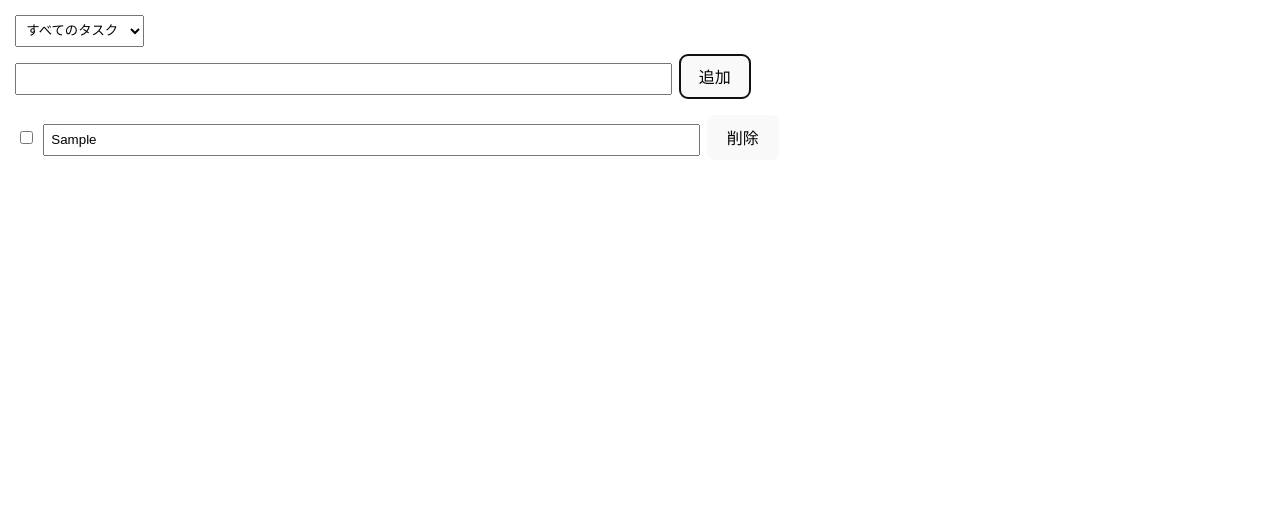
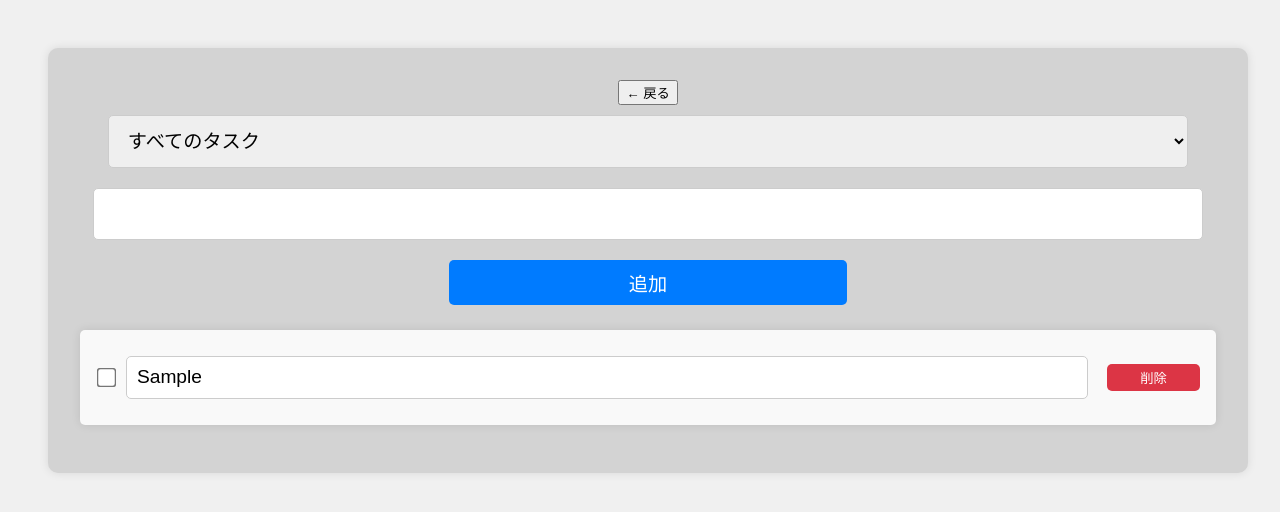
Before and after one commit to calmdown1987/todo_list_B, a React (Vite) app: page /todos in a window 1280 px wide. Both pictures are taken after typing "Sample" into the empty fields and a click on the button "追加". Shown: the top 512 px of the page. Built offline with nearby package versions, Linux system fonts and the light colour scheme.

Commit message:
Finish feature/local_db_insert(ReactでTodoアプリを作ろう_6完了)

```diff
--- a/package.json
+++ b/package.json
@@ -9,8 +9,10 @@
     "preview": "vite preview"
   },
   "dependencies": {
+    "localforage": "^1.10.0",
     "react": "^18.2.0",
-    "react-dom": "^18.2.0"
+    "react-dom": "^18.2.0",
+    "react-router-dom": "^7.5.1"
   },
   "devDependencies": {
     "@types/react": "^18.0.26",
--- a/src/App.tsx
+++ b/src/App.tsx
@@ -1,11 +1,16 @@
+import { BrowserRouter, Routes, Route } from 'react-router-dom';
+import Top from './components/Top';
 import Todos from './components/todo';
 
 function App() {
   return (
-    <>
-     <Todos />
-    </>
+    <BrowserRouter>
+      <Routes>
+        <Route path="/" element={<Top />} />
+        <Route path="/todos" element={<Todos />} />
+      </Routes>
+    </BrowserRouter>
   );
 }
 
-export default App
+export default App;
--- /dev/null
+++ b/src/components/Top.tsx
@@ -0,0 +1,20 @@
+import { useNavigate } from 'react-router-dom';
+
+const Top = () => {
+  const navigate = useNavigate();
+
+  const goToTodos = () => {
+    navigate('/todos');
+  };
+
+  return (
+    <div>
+      <h1>トップページ</h1>
+      <button onClick={goToTodos}>
+        Todoリストへ
+      </button>
+    </div>
+  );
+};
+
+export default Top;
--- a/src/components/todo.tsx
+++ b/src/components/todo.tsx
@@ -1,4 +1,6 @@
-import React, { useState } from 'react';
+import React, { useState, useEffect } from 'react';
+import localforage from 'localforage';
+import { useNavigate } from 'react-router-dom';
 
 type Todo = {
   title: string;
@@ -15,6 +17,17 @@
   const [nextId, setNextId] = useState(1);
   const [filter, setFilter] = useState<Filter>('all');
 
+  const navigate = useNavigate();
+
+  // const updateTodo = <T extends keyof Todo>(todos: Todo[], id: number, key: T, value: Todo[T]): Todo[] => {
+  //   return todos.map((todo) => {
+  //     if (todo.id === id) {
+  //       return { ...todo, [key]: value };
+  //     }
+  //     return todo;
+  //   });
+  // };
+
   const handleSubmit = () => {
     if(!text) return;
 
@@ -25,50 +38,27 @@
       delete_flg: false
     };
 
+    // スプレッド構文について
+    // 新しいタスク（newTodo）を既存のタスクの先頭に追加する
+    // (つまり、常に最新のタスクを最初に表示する)ために、
+    // prevTodos（以前のタスクの配列）の前に newTodo を置いています。
     setTodos((prevTodos) => [newTodo, ...prevTodos]);
     setNextId(nextId + 1);
 
     setText('');
   };
 
-  const handleEdit = (id: number, value: string) => {
-    setTodos((todos) => {
-      const newTodos = todos.map((todo) => {
-        if (todo.id === id) {
-          return { ...todo, title: value };
-        }
-        return todo;
-      });
+  // const handleEdit = (id: number, value: string) => {
+  //   setTodos((todos) => updateTodo(todos, id, 'title', value));
+  // };
 
-      return newTodos;
-    });
-  };
+  // const handleCheck = (id: number, completed_flg: boolean) => {
+  //   setTodos((todos) => updateTodo(todos, id, 'completed_flg', completed_flg));
+  // };
 
-  const handleCheck = (id: number, completed_flg: boolean) => {
-    setTodos((todos) => {
-      const newTodos = todos.map((todo) => {
-        if (todo.id === id) {
-          return { ...todo, completed_flg };
-        }
-        return todo;
-      });
-
-      return newTodos;
-    });
-  };
-
-  const handleRemove = (id: number, delete_flg: boolean) => {
-    setTodos((todos) => {
-      const newTodos = todos.map((todo) => {
-        if (todo.id === id) {
-          return { ...todo, delete_flg };
-        }
-        return todo;
-      });
-
-      return newTodos;
-    });
-  };
+  // const handleRemove = (id: number, delete_flg: boolean) => {
+  //   setTodos((todos) => updateTodo(todos, id, 'delete_flg', delete_flg));
+  // };
 
   const handleFilterChange = (filter: Filter) => {
     setFilter(filter);
@@ -91,10 +81,53 @@
     }
   };
 
+  // <> はジェネリック型パラメーターを宣言するための構文。
+  // KとVという型パラメーターを宣言している。
+  // K extends keyof Todo は型パラメーターがTodoのキーの1つでなければならない、という制約。
+  // V extends Todo[K]: V は、渡されたキー K の型に一致（またはそのサブタイプ）する値でなければならない、という制約。
+  // extendsは 「～の部分型である」という意味。または、割り当て可能でなければならないという意味。
+  // extends は、「〜である必要がある」「〜に属する」「〜のサブタイプである」という意味
+  const handleTodo = <K extends keyof Todo, V extends Todo[K]>(
+    id: number,
+    key: K,
+    value: V
+  ) => {
+    setTodos((todos) => {
+      const newTodos = todos.map((todo) => {
+        if (todo.id === id) {
+          return { ...todo, [key]: value };
+        } else {
+          return todo;
+        }
+      });
+
+      return newTodos;
+    });
+
+    useEffect(() => {
+      localforage.getItem('todo-20240622').then((values) => {
+        if (values) {
+          setTodos(values as Todo[]);
+        }
+      });
+    }, []);
+
+    useEffect(() => {
+      localforage.setItem('todo-20240622', todos);
+    }, [todos]);
+  };
+
   const isFormDisabled = filter === 'completed' || filter === 'delete';
 
   return (
     <div className="todo-container">
+      <button
+        className="back-button"
+        onClick={() => navigate('/')}
+        title="Topページに戻る"
+      >
+       ← 戻る
+      </button>
       <select
         defaultValue="all"
         onChange={(e) => handleFilterChange(e.target.value as Filter)}
@@ -119,10 +152,9 @@
             <input
               type="text"
               value={text}
-              disabled={isFormDisabled}
               onChange={(e) => setText(e.target.value)}
             />
-            <button className="insert-btn" type="submit">追加</button>
+            <button type="submit">追加</button>
           </form>
         )
       )}
@@ -131,16 +163,17 @@
           <li key={todo.id}>
             <input
               type="checkbox"
+              disabled={todo.delete_flg}
               checked={todo.completed_flg}
-              onChange={() => handleCheck(todo.id, !todo.completed_flg)}
+              onChange={() => handleTodo(todo.id, 'completed_flg', !todo.completed_flg)}
             />
             <input
               type="text"
+              disabled={todo.completed_flg || todo.delete_flg}
               value={todo.title}
-              disabled={isFormDisabled}
-              onChange={(e) => handleEdit(todo.id, e.target.value)}
+              onChange={(e) => handleTodo(todo.id, 'title', e.target.value)}
             />
-            <button onClick={() => handleRemove(todo.id, !todo.delete_flg)}>
+            <button onClick={() => handleTodo(todo.id, 'delete_flg', !todo.delete_flg)}>
               {todo.delete_flg ? '復元' : '削除'}
             </button>
           </li>
--- a/src/index.css
+++ b/src/index.css
@@ -1,87 +1,117 @@
-#root {
+/* 画面全体のスタイル */
+body, html {
+  height: 100%;
+  width: 100%;
   margin: 0;
-  padding: 0;
+  font-family: 'Arial', sans-serif;
+  background-color: #f0f0f0; /* 微妙なグレーの背景色 */
 }
 
 
-select {
-  margin: 0.5em;
-  padding: 0.5em;
+#root {
+  max-width: 1300px; /* 最大幅を1600pxに拡大 */
+  margin: 0 auto;
+  padding: 2rem;
+  text-align: center;
 }
 
 
-input[type='text'] {
-  width: 50vw;
-  padding: 0.5em;
-  margin: 0 0.5em;
+.todo-container {
+  background-color: #d3d3d3;
+  padding: 2em;
+  border-radius: 10px;
+  box-shadow: 0 0 10px rgba(0, 0, 0, 0.1);
+  width: 100%; /* 幅を100%に設定 */
+  max-width: 1200px; /* 最大幅を1200pxに設定 */
+  margin: 1em; /* 中央寄せ */
+  box-sizing: border-box; /* パディングとボーダーを含む */
 }
 
 
-input[type='submit'] {
-  padding: 0.1em 0.5em;
+select, input[type='text'], button[type='submit'] {
+  width: 95%;
+  margin: 0.5em 0;
+  padding: 0.75em; /* パディングを大きく */
+  font-size: 1.2em; /* フォントサイズを大きく */
+  border: 1px solid #ccc;
+  border-radius: 5px;
+}
+
+
+button[type='submit'] {
+  background-color: #007BFF;
+  color: #fff;
+  border: none;
+  cursor: pointer;
+  height: 45px;
+  width: 35%;
+  font-size: 1.2em;
+  padding: 0.5em 1em;
+}
+
+
+button[type='submit']:hover {
+  background-color: #0056b3;
 }
 
 
 ul {
   list-style: none;
-  margin-left: 0.5em;
-  padding-left: 0;
+  padding: 0;
+  width: 100%; /* 幅を100%に設定 */
 }
 
 
 li {
-  margin-bottom: 0.5em;
+  display: flex;
+  align-items: center;
+  justify-content: space-between;
+  background: #f9f9f9;/* 背景色を白に設定 */
+  padding: 1em; /* パディングを大きく */
+  margin: 1em 0; /* マージンを大きく */
+  border-radius: 5px;
+  box-shadow: 0 0 10px rgba(0, 0, 0, 0.1); /* リストアイテムのシャドウを追加 */
+  width: 100%; /* 幅を100%に設定 */
+  box-sizing: border-box; /* パディングとボーダーを含む */
 }
 
 
-a.insert-btn {
-  font-weight: 500;
-  color: #646cff;
-  text-decoration: inherit;
+li input[type='text'] {
+  flex-grow: 1;
+  margin-right: 1em;
+  border: 1px solid #ccc; /* ボーダーを追加 */
+  border-radius: 5px; /* ボーダーの角を丸く */
+  background: #fff; /* 背景色を白に設定 */
+  outline: none;
+  font-size: 1.2em; /* フォントサイズを大きく */
+  padding: 0.5em; /* パディングを追加 */
+  box-sizing: border-box; /* パディングとボーダーを含む */
 }
 
 
-a.insert-btn:hover {
-  color: #535bf2;
+li input[type='checkbox'] {
+  margin-right: 1em;
+  transform: scale(1.5); /* チェックボックスを大きく */
 }
 
 
-button {
-  border-radius: 8px;
-  border: 1px solid transparent;
-  padding: 0.6em 1.2em;
-  font-size: 1em;
-  font-weight: 500;
-  font-family: inherit;
-  background-color: #1a1a1a;
+li button {
+  padding: 0.3em 0.6em;
+  background-color: #dc3545;
+  color: #fff;
+  border: none;
+  border-radius: 5px;
   cursor: pointer;
-  transition: border-color 0.25s;
+  width: 100px;
 }
 
 
-button.insert-btn:hover {
-  border-color: #646cff;
+li button:hover {
+  background-color: #c82333;
 }
 
 
-button.insert-btn:focus,
-button.insert-btn:focus-visible {
-  outline: 4px auto -webkit-focus-ring-color;
+button[disabled] {
+  background-color: #ccc;
+  cursor: not-allowed;
 }
-
-@media (prefers-color-scheme: light) {
-  :root {
-    color: #213547;
-    background-color: #ffffff;
-  }
-
-
-  a.insert-btn:hover {
-    color: #747bff;
-  }
-
-
-  button {
-    background-color: #f9f9f9;
-  }
-}
```
Also changed, not shown: src/components/Top.css (added), 1 other file (tests, documents, lock files or other folders).
